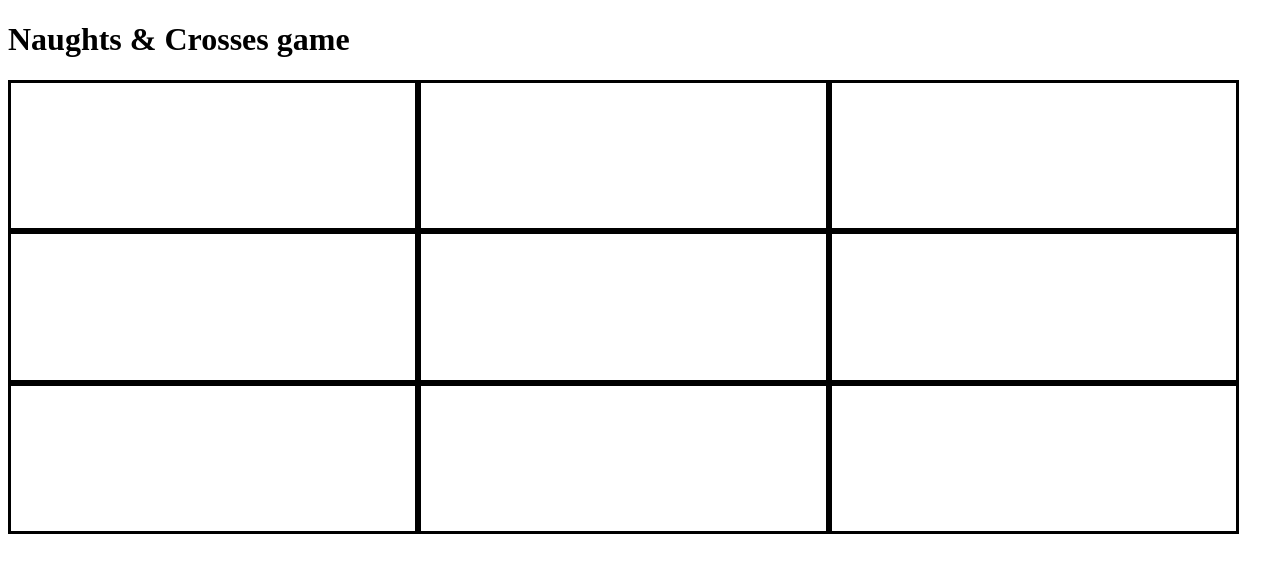
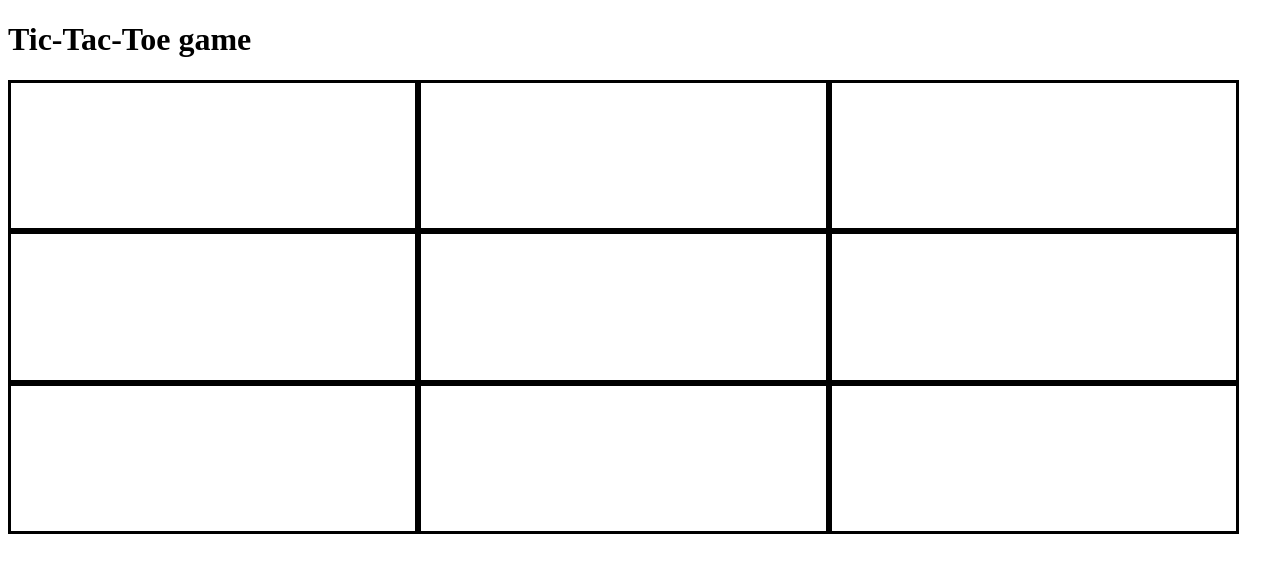
Before and after one commit to KThompson12346/Naughts-and-Crosses, a plain HTML site: page index.html in a window 1280 px wide. Drawn offline with nearby package versions, Linux system fonts and the light colour scheme.

Commit message:
Game finished

```diff
--- a/index.html
+++ b/index.html
@@ -9,7 +9,7 @@
     <link rel="stylesheet" href="index.css">
   </head>
   <body>
-    <h1>Naughts & Crosses game</h1>
+    <h1>Tic-Tac-Toe game</h1>
     <div id="gameBoard">
       <div class="row">
         <div class="col">
```
